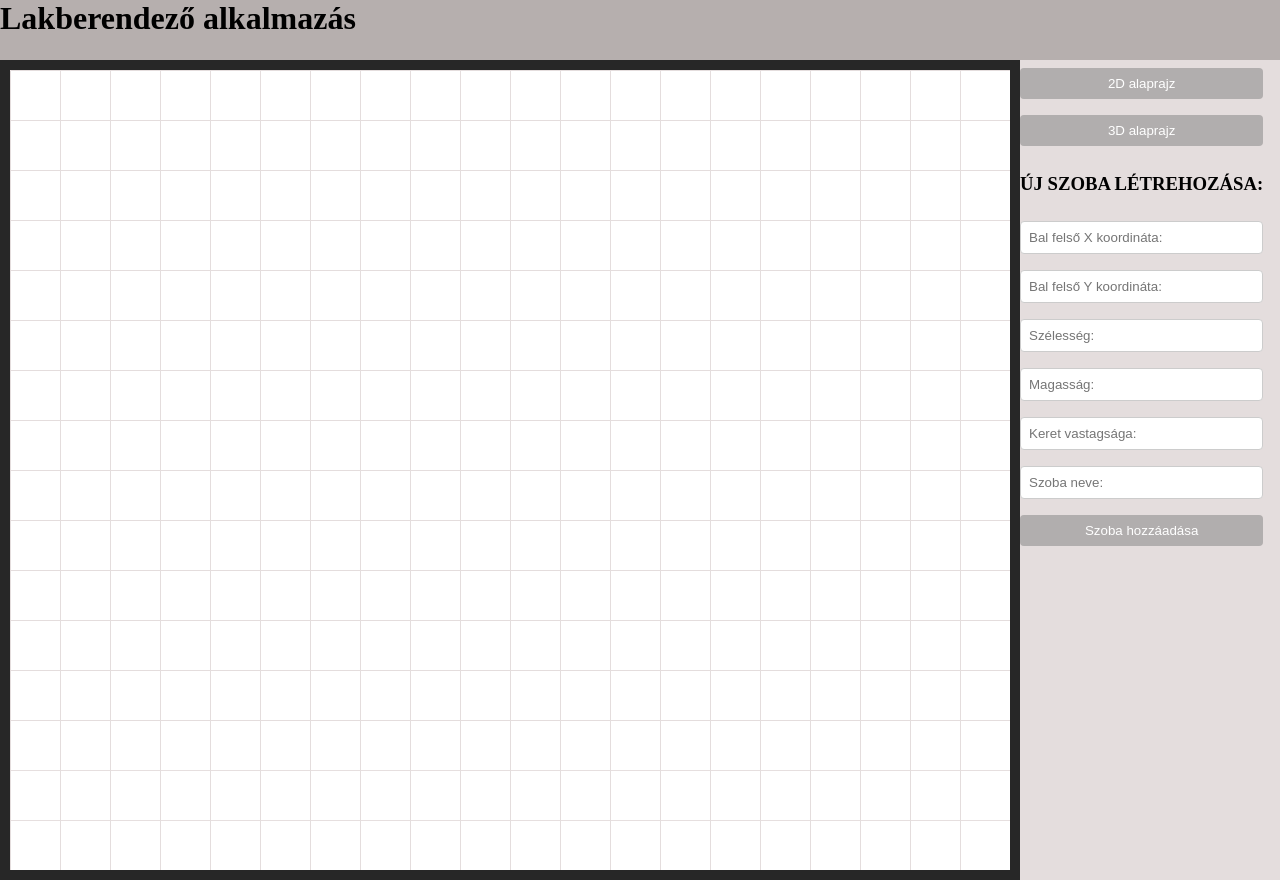
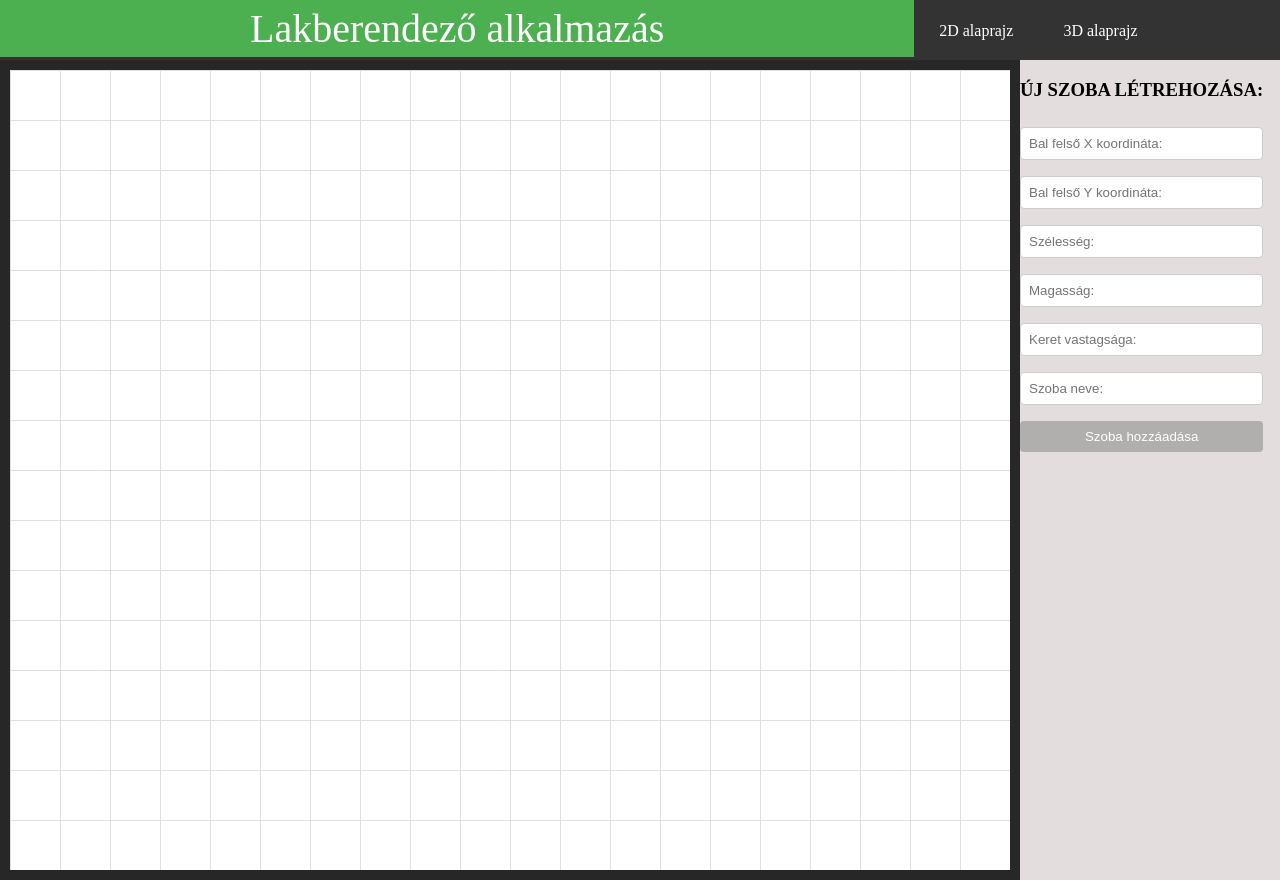
Before and after one commit to anitaagardi/upholsterer_web, a website built with webpack: page src/index.html in a window 1280 px wide. Built offline with nearby package versions, Linux system fonts and the light colour scheme.

Commit message:
added some style

```diff
--- a/src/css/main.css
+++ b/src/css/main.css
@@ -56,3 +56,30 @@ button:hover {
 #glCanvas {
     border: 10px solid #272727;
 }
+ul {
+    list-style-type: none;
+    margin: 0;
+    padding: 0;
+    overflow: hidden;
+    background-color: #333;
+}
+
+li {
+    float: left;
+}
+
+li {
+    display: block;
+    color: white;
+    text-align: center;
+    padding: 22px 25px;
+    text-decoration: none;
+}
+
+li :hover:not(.active) {
+    background-color: #111;
+}
+
+.active {
+    background-color: #4CAF50;
+}
--- a/src/index.html
+++ b/src/index.html
@@ -6,17 +6,19 @@
 
 <body>
 	<div class="banner">
-		<h1>Lakberendező alkalmazás</h1>
-
+		<ul>
+			<li class="active" style="padding: 5px 250px;font-size: 40px">Lakberendező alkalmazás</li>
+			<li> 2D alaprajz </li>
+			<li> 3D alaprajz </li>
+		</ul>
 	</div>
 	<div class="editor">
 		<div class="container">
 			<canvas id="glCanvas" width="1000" height="800"></canvas>
-			<canvas id="text"  width="1000" height="800"></canvas>
+			<canvas id="text" width="1000" height="800"></canvas>
 		</div>
 		<div>
-				<button> 2D alaprajz </button>
-				<button> 3D alaprajz </button>
+
 
 			<h3 class="formText">Új szoba létrehozása:</h3>
 			<form>
@@ -24,7 +26,7 @@
 					<input type="number" id="roomUpperLeftX" placeholder="Bal felső X koordináta:" />
 				</div>
 				<div>
-					<input type="number" id="roomUpperLeftY" placeholder="Bal felső Y koordináta:"/>
+					<input type="number" id="roomUpperLeftY" placeholder="Bal felső Y koordináta:" />
 				</div>
 				<div>
 					<input type="number" id="roomWidth" placeholder="Szélesség:" />
```
